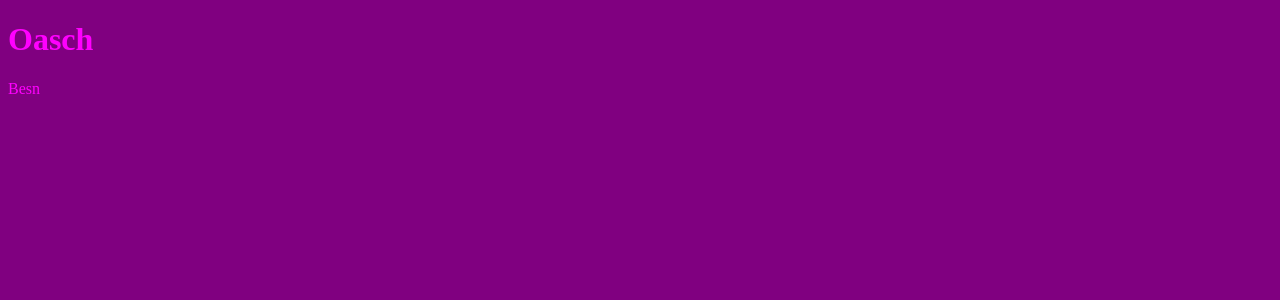
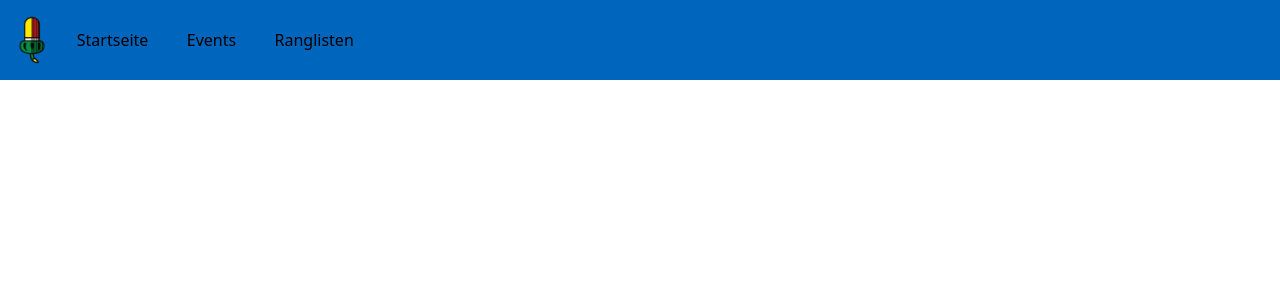
Before and after one commit to JonasHohenstatter/schafkopfclub, a Flask app: page / in a window 1280 px wide. Before the commit the part shown is almost empty. Shown: the top 300 px of the page. Run offline with Flask 3, Linux system fonts and the light colour scheme; some libraries are stand-ins or nearby versions.

Commit message:
base html und erste Navbar

```diff
--- a/app.py
+++ b/app.py
@@ -7,4 +7,4 @@ def home():
 	return render_template("index.html")
 
 if __name__ == "__main__":
-	app.run()
+	app.run(debug=True)
--- a/static/style.css
+++ b/static/style.css
@@ -1,4 +1,10 @@
-* {
-	color: magenta;
-	background-color: purple;
+.navbar {
+	background: #0065bd;
+	height: 10vh;
+	display: flex;
+	align-items: center;
 }
+
+.navbar-element{
+	margin-right: 3vw;
+}
--- /dev/null
+++ b/templates/base.html
@@ -0,0 +1,19 @@
+<!DOCTYPE html>
+<html lang="de">
+	<head>
+		<meta charset="UTF-8">
+		<title>TUM Schafkopf Club</title>
+		<link rel="stylesheet" href="{{ url_for('static', filename='style.css') }}">
+        <link rel="icon" type="image/png" href="{{ url_for('static', filename='favicon.ico') }}">
+        <script src="https://cdn.tailwindcss.com"></script>
+	</head>
+	<body>
+        <nav class="navbar">
+            <img src="{{ url_for('static', filename='logo.png') }}" alt="Logo" style="height: 5vw; width: 5vw; margin-right: 1vw">
+            <a class="navbar-element" href="/">Startseite</a>
+            <a class="navbar-element" href="/events">Events</a>
+            <a class="navbar-element" href="/leaderboard">Ranglisten</a>
+        </nav>
+		{% block content %}{% endblock %}
+	</body>
+</html>
--- a/templates/index.html
+++ b/templates/index.html
@@ -1,12 +1,4 @@
-<!DOCTYPE html>
-<html lang="de">
-	<head>
-		<meta charset="UTF-8">
-		<title>Schofkopfm</title>
-		<link rel="stylesheet" href="{{ url_for('static', filename='style.css') }}">
-	</head>
-	<body>
-		<h1>Oasch</h1>
-		<p>Besn</p>
-	</body>
-</html>
+{% extends "base.html" %}
+
+{% block content %}
+{% endblock content %}
```
Also changed, not shown: README.md, static/favicon.ico (added), static/logo.png (added).
